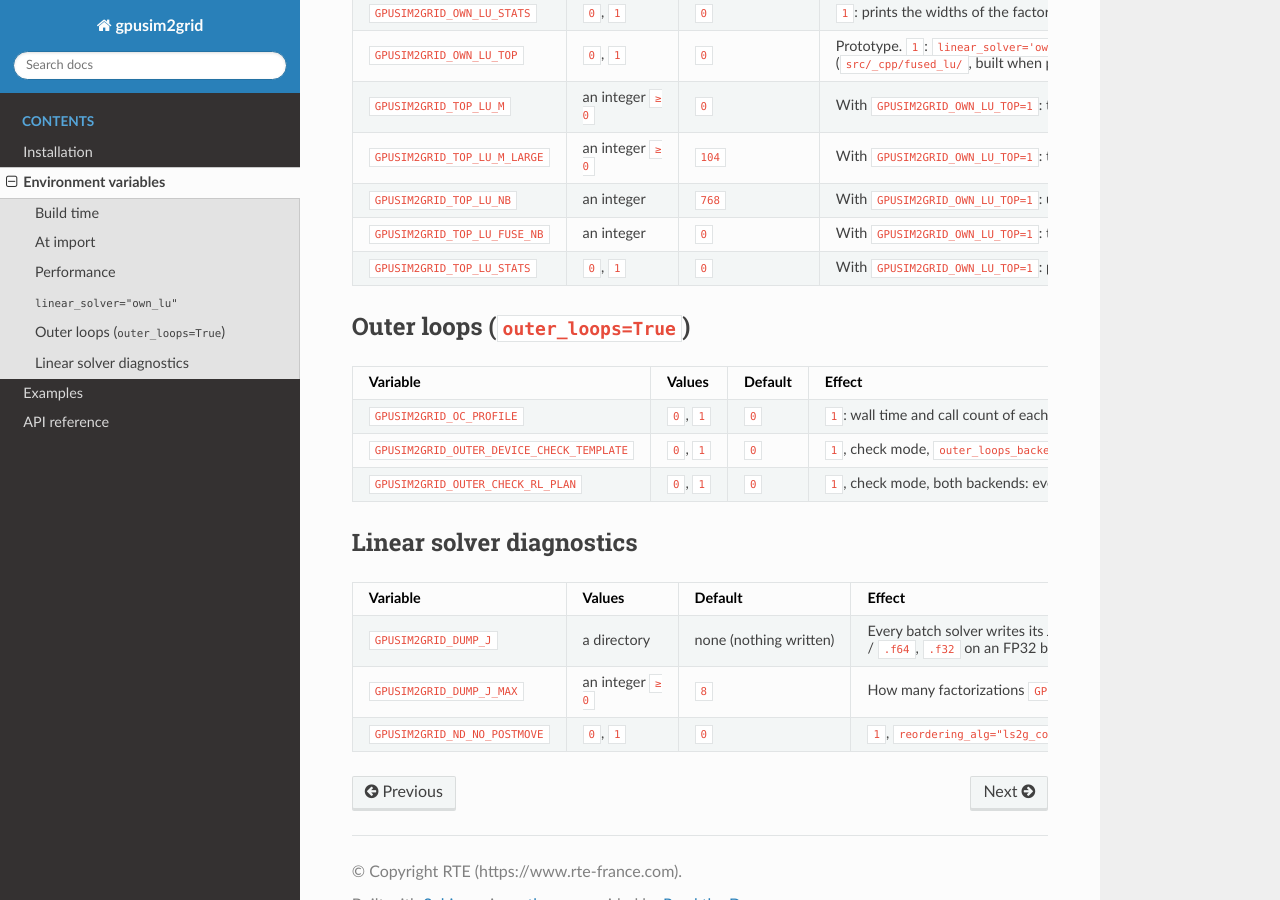
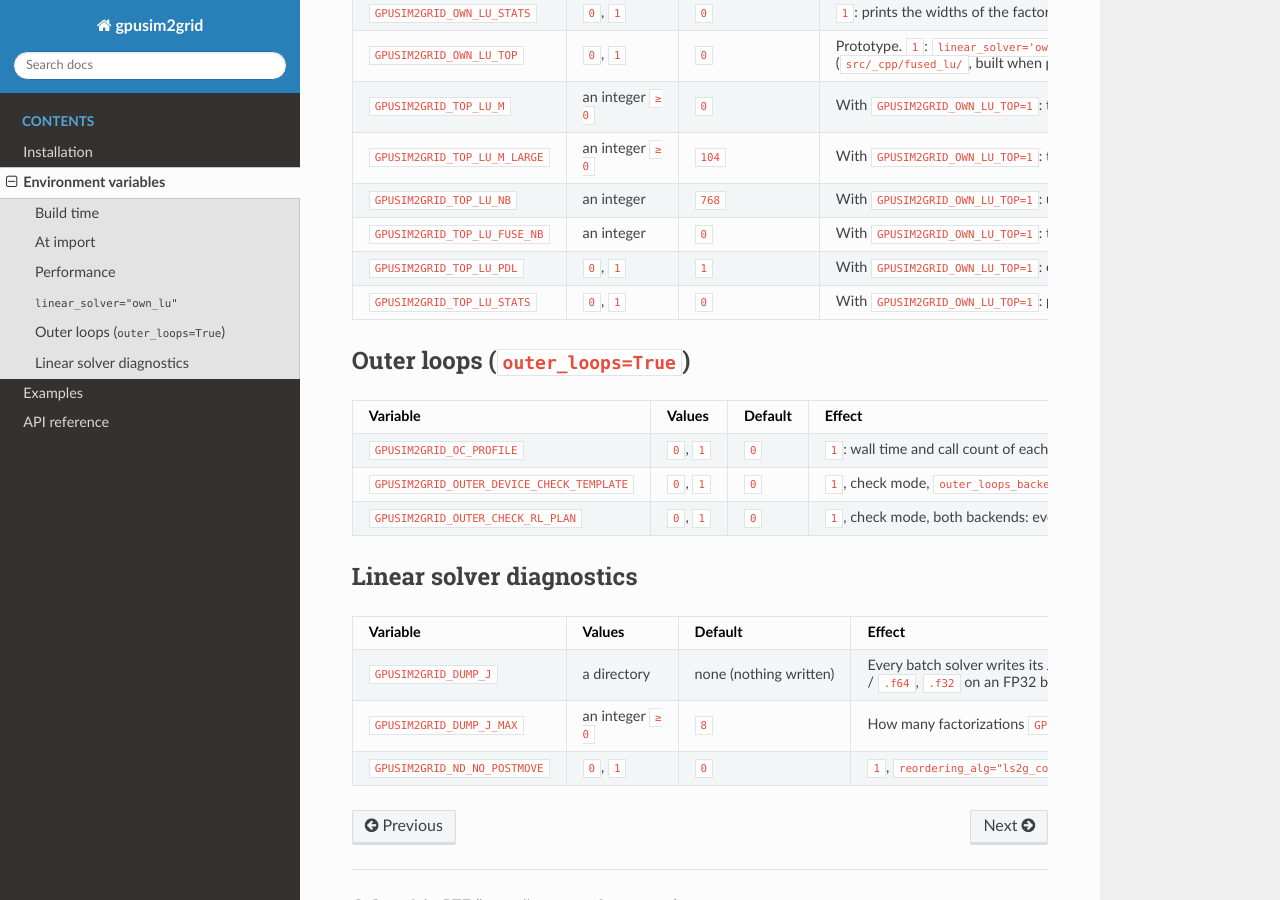
Before and after one commit to Grid2op/gpusim2grid, a Sphinx documentation site: the page built from docs/environment_variables.md, in a window 1280 px wide and 900 px high, scrolled down 1180 px. Built offline with Sphinx 7.4.7 and the Read the Docs theme 3.1.0, drawn with Linux system fonts in a browser that asks for light colours.

Commit message:
Own LU top: programmatic dependent launch between its kernels
Every TopLu launch goes through cudaLaunchKernelEx with programmatic stream
serialization, and every kernel waits (cudaGridDependencySynchronize) before
its first access to what its predecessor produces or reads: a kernel's
launch overlaps its predecessor's drain instead of following it.
GPUSIM2GRID_TOP_LU_PDL=0 launches as before.

LU alone (PtFige J, batch 2048, active prefix): 1 matrix 1.505 -> 1.420 ms,
64: 2.29 -> 2.20, 2048: 22.01 -> 21.84; same residuals. N-1 with device
outer loops: 0.518 -> 0.514 s, statuses identical. test_own_lu.py passes
with GPUSIM2GRID_OWN_LU_TOP=1.

Signed-off-by: ralfcortes <ralf.cortesdonascimento@rte-france.com>

```diff
--- a/CHANGELOG.rst
+++ b/CHANGELOG.rst
@@ -7,6 +7,8 @@ Change Log
   contribution (PtFige: 28 -> 12 ms per driver build; the same plan).
 - [IMPROVED] ``ContingencyAnalysisGPU`` with ``outer_loops`` and ``redistribute_slack``: each row's lost power sums
   its own tripped generators, no longer every generator of the grid (PtFige N-1: 62 -> <1 ms of host per run).
+- [IMPROVED] Prototype own_lu_top: programmatic dependent launch hides the gap between its dependent kernels
+  (PtFige N-1: 0.518 -> 0.514 s; ``GPUSIM2GRID_TOP_LU_PDL=0``: off).
 - [ADDED] Prototype ``GPUSIM2GRID_OWN_LU_TOP=1``: own_lu with its trailing elimination levels in shared memory
   (``src/_cpp/fused_lu/``; PtFige N-1 with outer loops 0.597 -> 0.517 s). Experimental, not tested in the suite yet.
 - [FIXED] ``outer_loops_backend``: the host outer-loop model is compiled without FMA contraction, like the device
--- a/docs/environment_variables.md
+++ b/docs/environment_variables.md
@@ -40,6 +40,7 @@ Read by `pip install` (the in-tree build backend and CMake), not at runtime. Det
 | `GPUSIM2GRID_TOP_LU_M_LARGE` | an integer `≥ 0` | `104` | With `GPUSIM2GRID_OWN_LU_TOP=1`: the trailing block used above `GPUSIM2GRID_TOP_LU_NB` active matrices (a large one costs more than the launches it replaces there). |
 | `GPUSIM2GRID_TOP_LU_NB` | an integer | `768` | With `GPUSIM2GRID_OWN_LU_TOP=1`: up to this many active matrices the factorization takes the large trailing block, above it the `GPUSIM2GRID_TOP_LU_M_LARGE` one. |
 | `GPUSIM2GRID_TOP_LU_FUSE_NB` | an integer | `0` | With `GPUSIM2GRID_OWN_LU_TOP=1`: the runs of narrow solve levels are fused up to this many active matrices (issue #44: one launch per level is faster above). |
+| `GPUSIM2GRID_TOP_LU_PDL` | `0`, `1` | `1` | With `GPUSIM2GRID_OWN_LU_TOP=1`: every launch with programmatic dependent launch (a kernel starts before its predecessor ends and waits in-kernel for its results). `0`: plain launches, the same results. |
 | `GPUSIM2GRID_TOP_LU_STATS` | `0`, `1` | `0` | With `GPUSIM2GRID_OWN_LU_TOP=1`: prints the launches left outside the trailing block (count, chain, split per level). |
 
 ## Outer loops (`outer_loops=True`)
```
Also changed, not shown: 1 other file.
